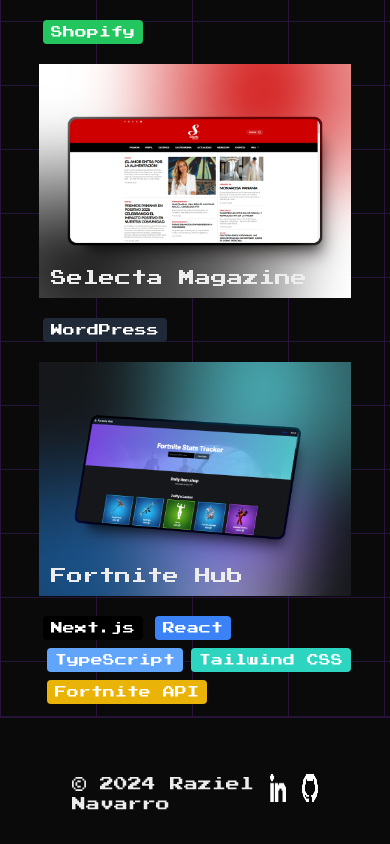
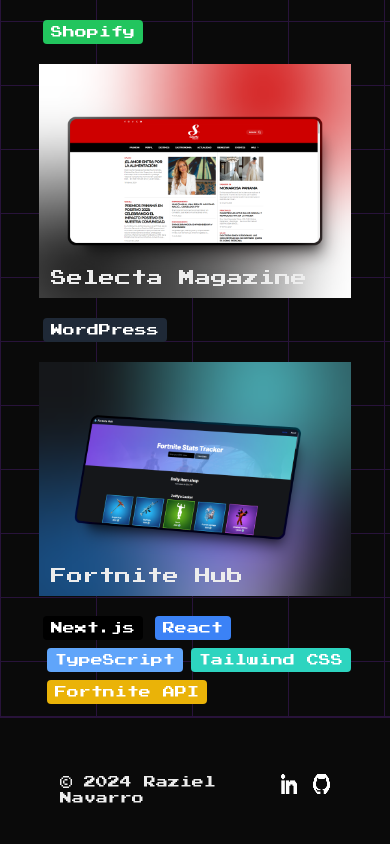
Before and after one commit to razielnavarro/my-portfolio, a Next.js app: page / in a window 390 px wide. Shown: the part 1579-2423 px from the top of the page. Built offline with nearby package versions, Linux system fonts and the light colour scheme.

Commit message:
fix: footer text and logo sizes are now responsive

```diff
--- a/src/app/components/Footer.tsx
+++ b/src/app/components/Footer.tsx
@@ -1,14 +1,14 @@
 const Footer = () => {
     return (
         <footer className="h-32 p-14 bg-[#0a0a0a] border-t-2 border-[#28133a]">
-        <div className="container flex justify-between mx-auto px-4 text-sm">
+        <div className="container flex justify-between mx-auto px-1 text-xs md:text-sm">
             <p>© 2024 Raziel Navarro</p>
             <div className="flex space-x-4">
             <a href="https://www.linkedin.com/in/raziel-navarro-3a2b8b1b2/" target="_blank" rel="noopener noreferrer">
-                <img className="w-7 h-7" src="assets/linkedin.png" alt="linkedin"></img>
+                <img className="w-5 h-5 md:w-7 md:h-7" src="assets/linkedin.png" alt="linkedin"></img>
                 </a>
                 <a href="https://github.com/razielnavarro" target="_blank" rel="noopener noreferrer">
-                    <img className="w-7 h-7" src="assets/GitHubRetroWhite.png" alt="github"></img>
+                    <img className="w-5 h-5 md:w-7 md:h-7" src="assets/GitHubRetroWhite.png" alt="github"></img>
                 </a>
             </div>
         </div>
```
